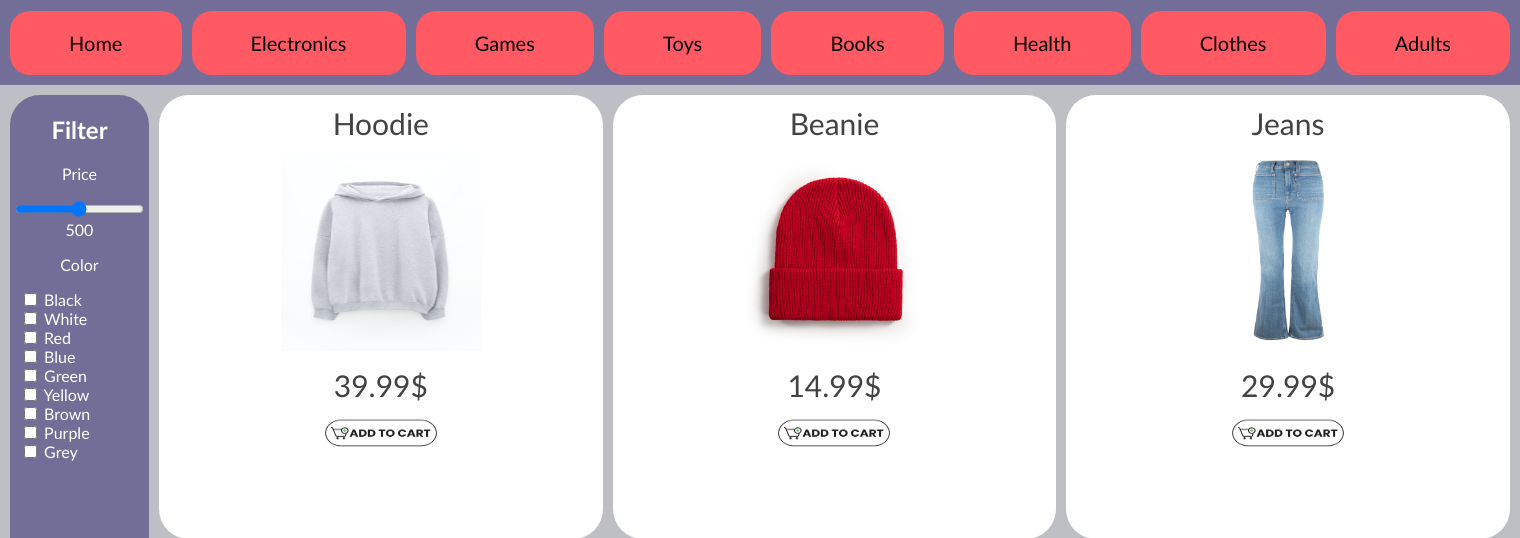
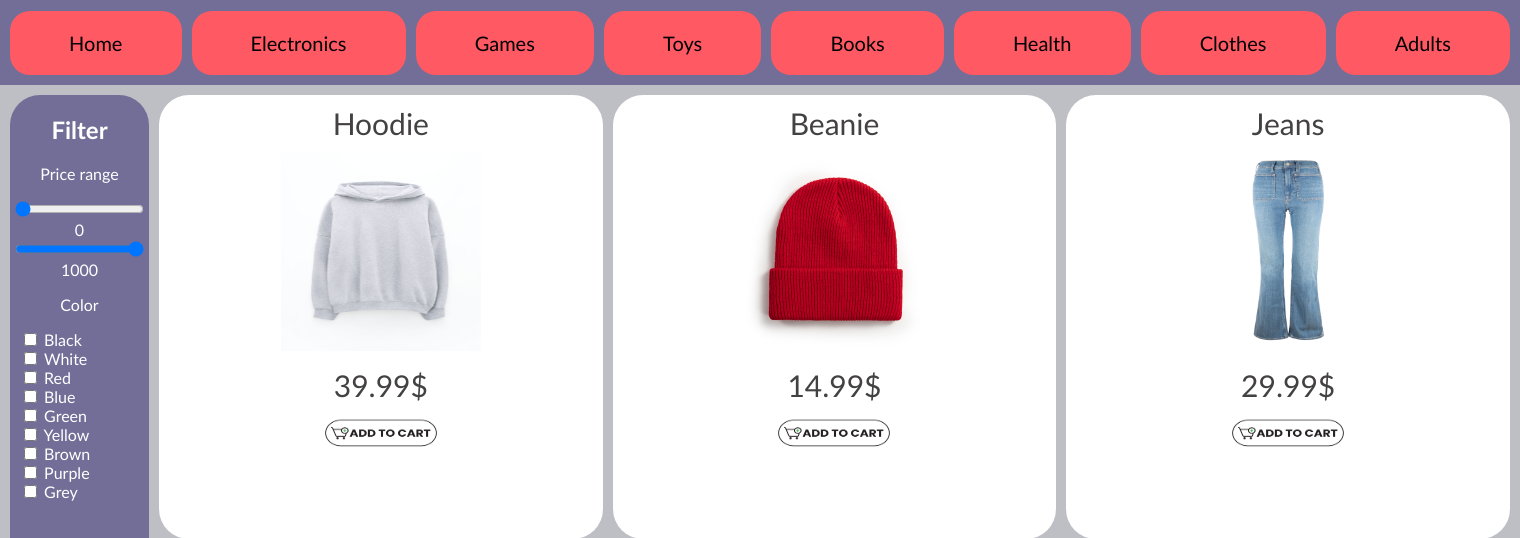
Before and after one commit to DBGY-Nacka/projekt-1-tital00s-kalle, a Flask app: page /products in a window 1520 px wide. Shown: the part 353-891 px from the top of the page. Run offline with Flask 3, Linux system fonts and the light colour scheme; data comes from the database, SQL or seed files in the repository.

Commit message:
små fix med slider

```diff
--- a/templates/products.html
+++ b/templates/products.html
@@ -55,9 +55,14 @@
         <!-- Creates filtering at the left side -->
         <aside>
             <h2>Filter</h2>
-            <p>Price</p>
-            <input type="range" min="0" max="1000" value="500" class="slider" id="myRange" oninput="updateSliderValue()">
-            <span id="sliderValue">500</span>
+
+            <p>Price range</p>
+            <input type="range" min="0" max="1000" value="0" class="slider" id="minRange" oninput="updateSliderValue()">
+            <span id="minValueDisplay">0</span>
+
+            <input type="range" min="0" max="1000" value="1000" class="slider" id="maxRange" oninput="updateSliderValue()">
+            <span id="maxValueDisplay">1000</span>
+
             <p>Color</p>
             <div class="color-container">
                 <input type="checkbox" id="black" name="black" value="color">
@@ -125,24 +130,26 @@
         <p>&copy; Copyright 2024 Amazon.se</p>
     </footer>
     <script src="https://ajax.googleapis.com/ajax/libs/jquery/3.5.1/jquery.min.js"></script>
+
     <script>
         function updateSliderValue() {
-            var slider = document.getElementById("myRange");
-            var output = document.getElementById("sliderValue");
-            output.innerHTML = slider.value;
+            var minSlider = document.getElementById("minRange");
+            var maxSlider = document.getElementById("maxRange");
 
-            // Send the slider value to the Flask backend
+            // Update display values
+            document.getElementById("minValueDisplay").innerHTML = minSlider.value;
+            document.getElementById("maxValueDisplay").innerHTML = maxSlider.value;
+
+            // Send AJAX request with both values
             $.ajax({
-                url: "/slider",  // The URL to handle the slider value in the Flask app
-                type: "post",
+                url: "/slider", // Ensure this URL matches your Flask route for handling slider values
+                type: "POST",
                 contentType: "application/json",
-                data: JSON.stringify({sliderValue: slider.value}),
+                data: JSON.stringify({minValue: minSlider.value, maxValue: maxSlider.value}),
                 success: function(response) {
-                    // Handle success (you can update the UI based on the response if needed)
                     console.log(response);
                 },
                 error: function(error) {
-                    // Handle error
                     console.log(error);
                 }
             });
```
Also changed, not shown: templates/index.html (+1 -6 lines).
